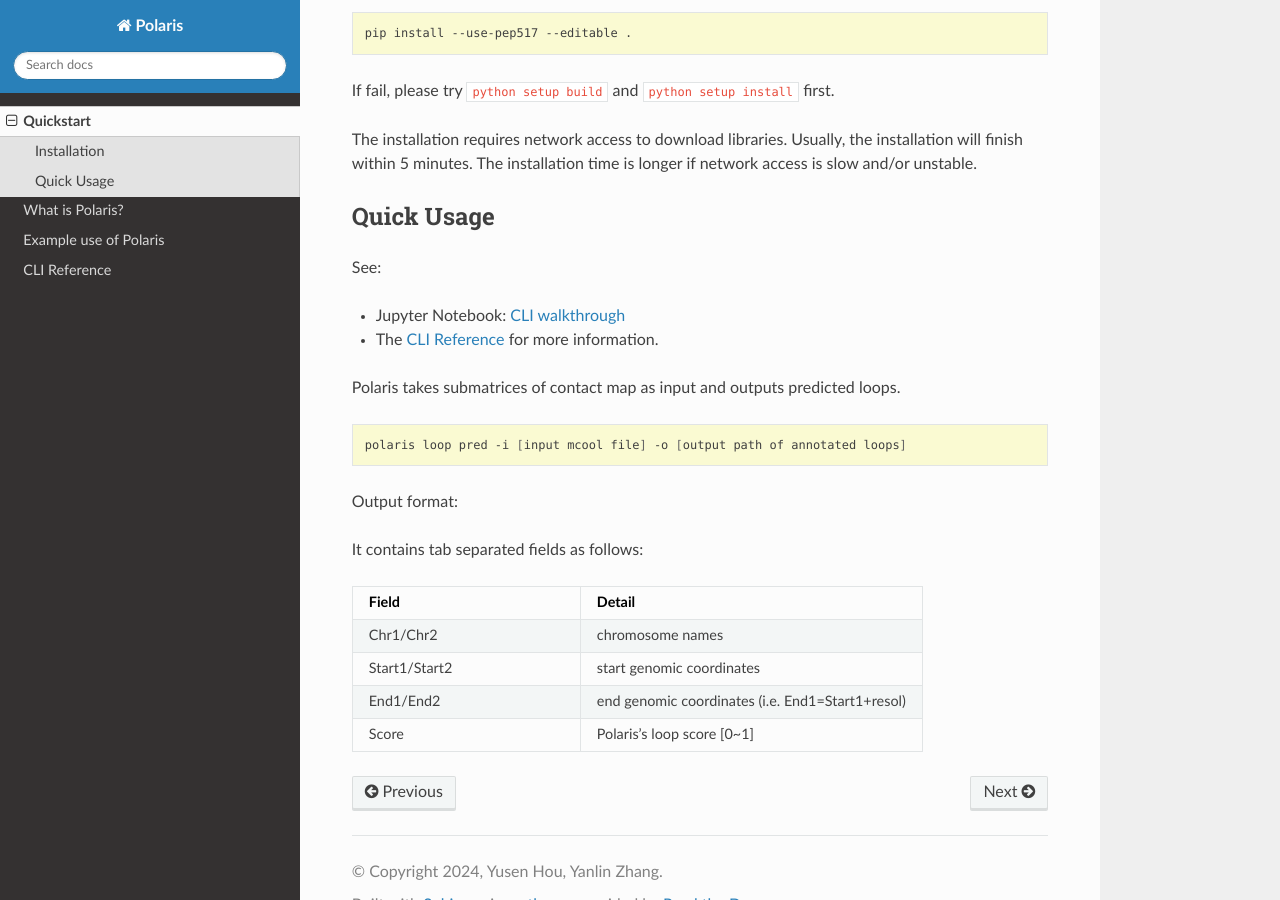
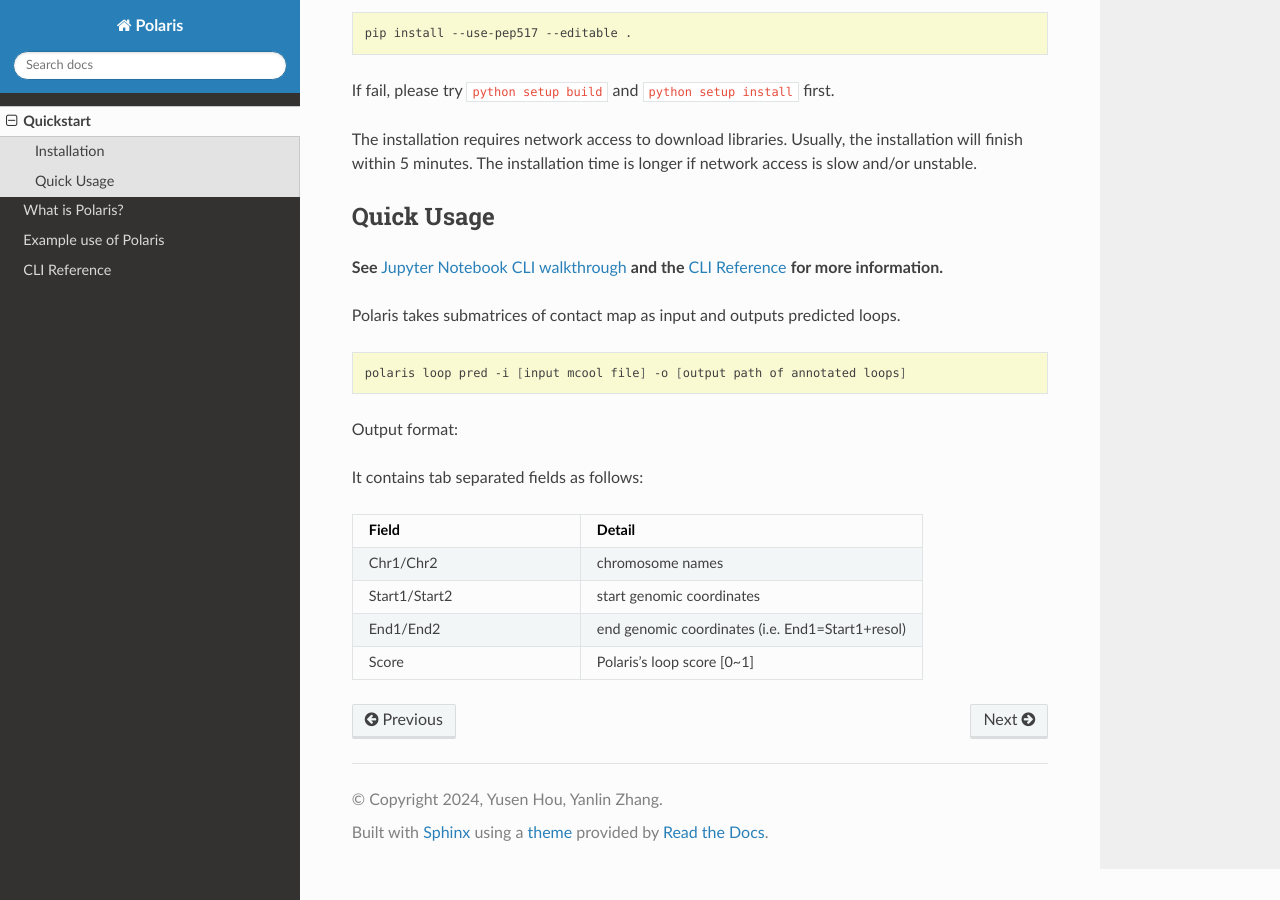
Before and after one commit to YusenHou519/Polaris, a Sphinx documentation site: the page built from source/qucikstart.rst, in a window 1280 px wide and 900 px high, scrolled down 676 px. Built offline with Sphinx 7.4.7 and the Read the Docs theme 3.1.0, drawn with Linux system fonts in a browser that asks for light colours.

Commit message:
update quickstart

```diff
--- a/source/qucikstart.rst
+++ b/source/qucikstart.rst
@@ -35,10 +35,7 @@ The installation requires network access to download libraries. Usually, the ins
 Quick Usage
 -----------
 
-See:
-
-- Jupyter Notebook: `CLI walkthrough <xxx>`_
-- The `CLI Reference <https://polairs-doc.readthedocs.io/en/latest/CLI_reference.html#>`_ for more information.
+**See** `Jupyter Notebook CLI walkthrough <https://github.com/compbiodsa/Polaris/blob/master/example/CLI_walkthrough.ipynb>`_ **and the** `CLI Reference <https://polairs-doc.readthedocs.io/en/latest/CLI_reference.html#>`_ **for more information.**
 
 Polaris takes submatrices of contact map as input and outputs predicted loops.
 
```
